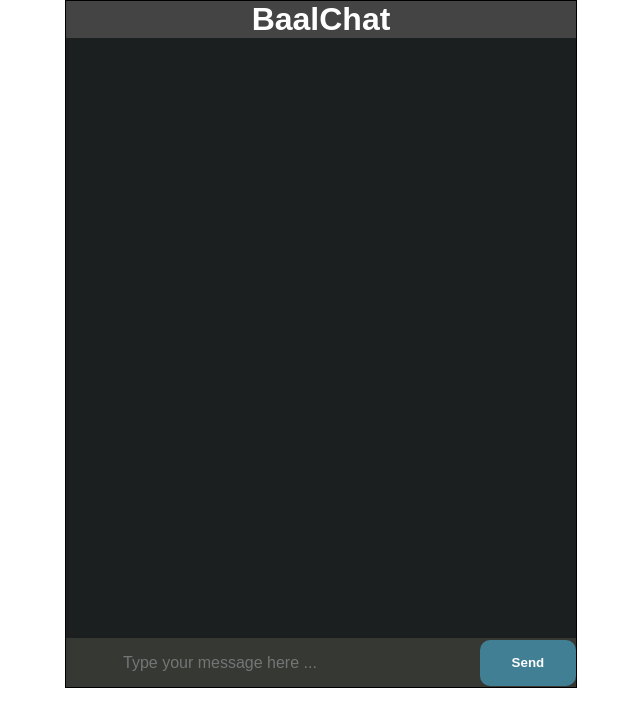
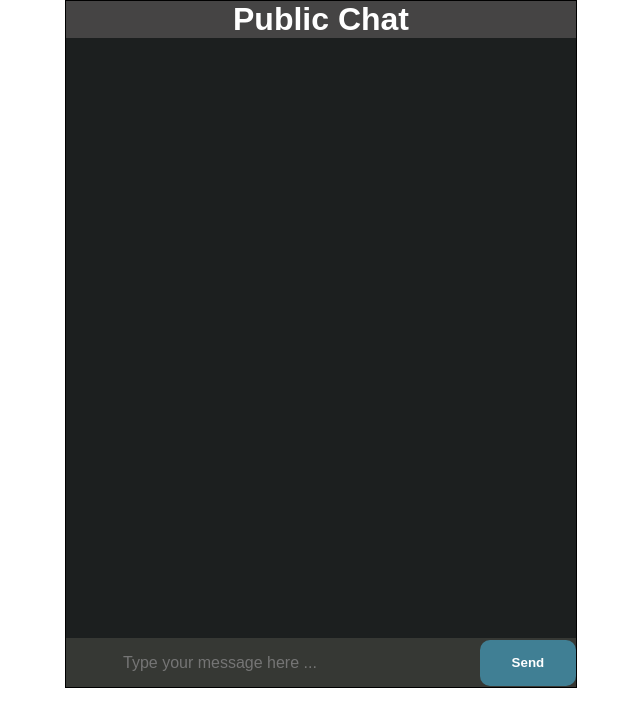
Before and after one commit to Nabid-Kaisar/chat, a React (Create React App) app: page / in a window 1280 px wide. Shown: the top 726 px of the page, without its empty margins (319-959 px from the left). Built offline with nearby package versions, Linux system fonts and the light colour scheme.

Commit message:
added timestamp to every message when hover overed

```diff
--- a/src/App.js
+++ b/src/App.js
@@ -63,7 +63,7 @@
       <div className="chatbox-head-container">
         <div className="chat-container">
           <div className="menu-content">
-            <h4>BaalChat</h4>
+            <h4>Public Chat</h4>
           </div>
           <div className="message-container">{showMessage}</div>
           <div className="input-area">
```
